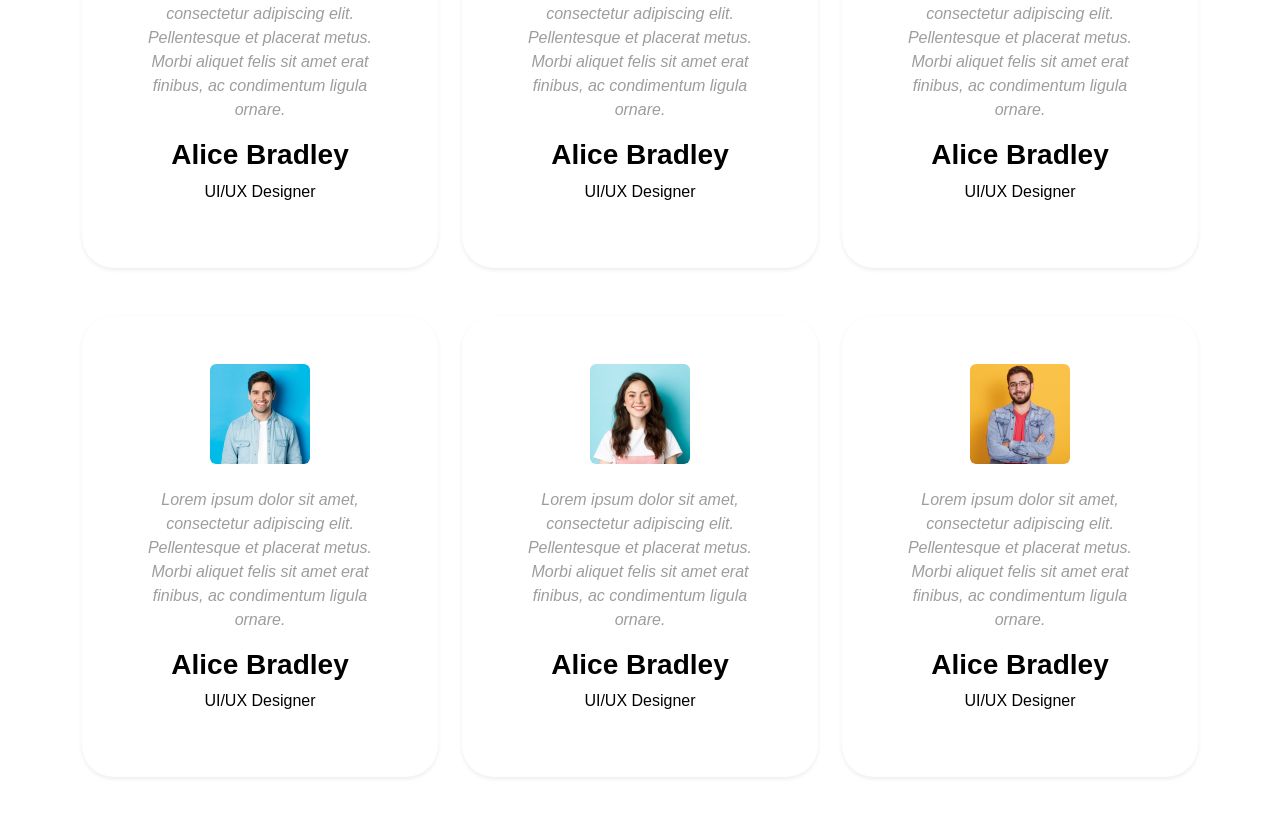
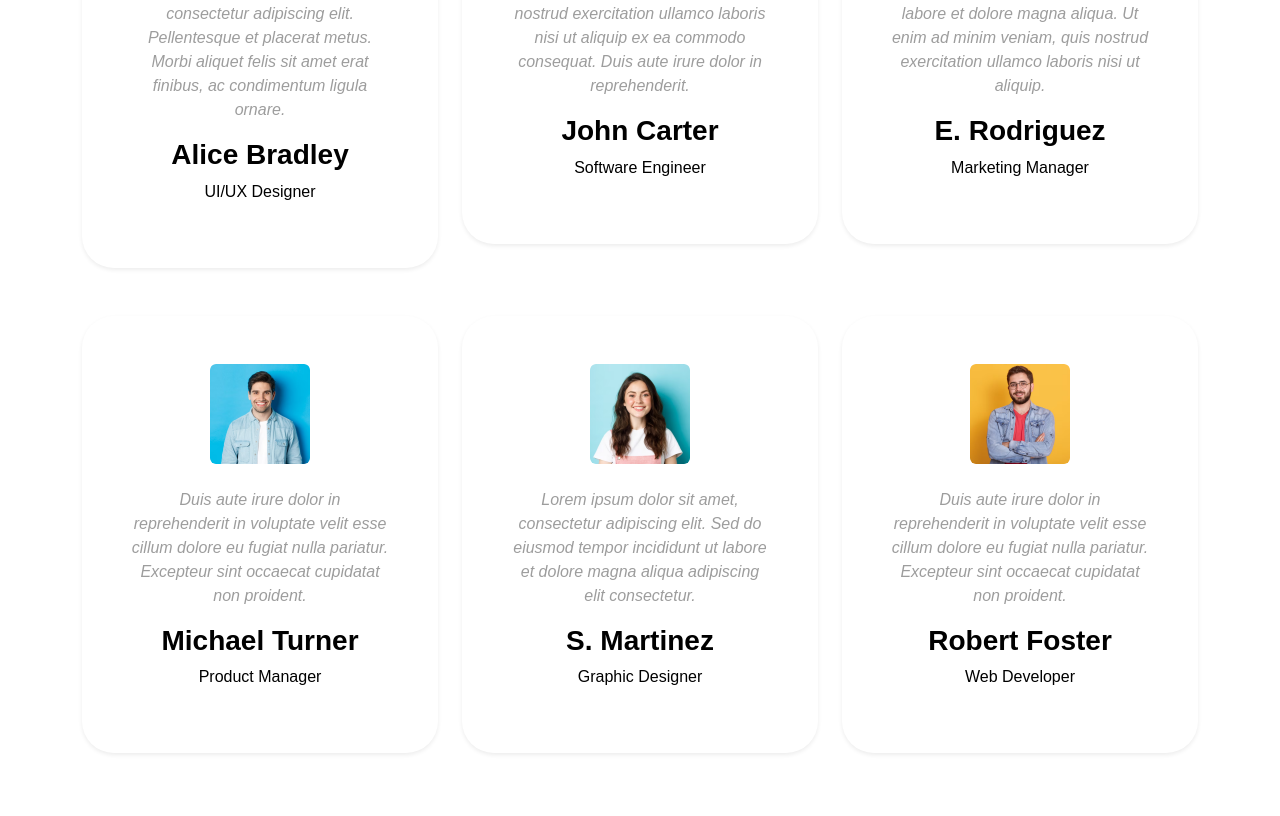
Before and after one commit to autocircled/module-14-assignment, a React (Vite) app: page /testimonials in a window 1280 px wide. Shown: the part 806-1622 px from the top of the page. Built offline with nearby package versions, Linux system fonts and the light colour scheme.

Commit message:
testimonials also done

```diff
--- /dev/null
+++ b/public/database/testimonials.json
@@ -0,0 +1,40 @@
+{
+    "data": [
+        {
+            "name": "Alice Bradley",
+            "position": "UI/UX Designer",
+            "quote": "Lorem ipsum dolor sit amet, consectetur adipiscing elit. Pellentesque et placerat metus. Morbi aliquet felis sit amet erat finibus, ac condimentum ligula ornare.",
+            "image": "/images/client-1.png"
+        },
+        {
+            "name": "John Carter",
+            "position": "Software Engineer",
+            "quote": "Ut enim ad minim veniam, quis nostrud exercitation ullamco laboris nisi ut aliquip ex ea commodo consequat. Duis aute irure dolor in reprehenderit.",
+            "image": "/images/client-2.png"
+        },
+        {
+            "name": "E. Rodriguez",
+            "position": "Marketing Manager",
+            "quote": "Sed do eiusmod tempor incididunt ut labore et dolore magna aliqua. Ut enim ad minim veniam, quis nostrud exercitation ullamco laboris nisi ut aliquip.",
+            "image": "/images/client-3.png"
+        },
+        {
+            "name": "Michael Turner",
+            "position": "Product Manager",
+            "quote": "Duis aute irure dolor in reprehenderit in voluptate velit esse cillum dolore eu fugiat nulla pariatur. Excepteur sint occaecat cupidatat non proident.",
+            "image": "/images/client-4.png"
+        },
+        {
+            "name": "S. Martinez",
+            "position": "Graphic Designer",
+            "quote": "Lorem ipsum dolor sit amet, consectetur adipiscing elit. Sed do eiusmod tempor incididunt ut labore et dolore magna aliqua adipiscing elit consectetur.",
+            "image": "/images/client-5.png"
+        },
+        {
+            "name": "Robert Foster",
+            "position": "Web Developer",
+            "quote": "Duis aute irure dolor in reprehenderit in voluptate velit esse cillum dolore eu fugiat nulla pariatur. Excepteur sint occaecat cupidatat non proident.",
+            "image": "/images/client-6.png"
+        }
+    ]
+}
--- a/src/components/Testimonials.jsx
+++ b/src/components/Testimonials.jsx
@@ -1,47 +1,21 @@
-import { useState } from 'react'
+import { useEffect, useState } from 'react'
 import '../assets/css/testimonials.css'
+import { getJsonData } from '../apiRequests/apiRequest'
 
 const Testimonials = () => {
-    const [data] = useState([
+    const [data, setData] = useState([])
 
-        {
-            name: 'Alice Bradley',
-            position: 'UI/UX Designer',
-            quote: 'Lorem ipsum dolor sit amet, consectetur adipiscing elit. Pellentesque et placerat metus. Morbi aliquet felis sit amet erat finibus, ac condimentum ligula ornare.',
-            image: '/images/client-1.png',
-        },
-        {
-            name: 'Alice Bradley',
-            position: 'UI/UX Designer',
-            quote: 'Lorem ipsum dolor sit amet, consectetur adipiscing elit. Pellentesque et placerat metus. Morbi aliquet felis sit amet erat finibus, ac condimentum ligula ornare.',
-            image: '/images/client-2.png',
-        },
-        {
-            name: 'Alice Bradley',
-            position: 'UI/UX Designer',
-            quote: 'Lorem ipsum dolor sit amet, consectetur adipiscing elit. Pellentesque et placerat metus. Morbi aliquet felis sit amet erat finibus, ac condimentum ligula ornare.',
-            image: '/images/client-3.png',
-        },
-        {
-            name: 'Alice Bradley',
-            position: 'UI/UX Designer',
-            quote: 'Lorem ipsum dolor sit amet, consectetur adipiscing elit. Pellentesque et placerat metus. Morbi aliquet felis sit amet erat finibus, ac condimentum ligula ornare.',
-            image: '/images/client-4.png',
-        },
-        {
-            name: 'Alice Bradley',
-            position: 'UI/UX Designer',
-            quote: 'Lorem ipsum dolor sit amet, consectetur adipiscing elit. Pellentesque et placerat metus. Morbi aliquet felis sit amet erat finibus, ac condimentum ligula ornare.',
-            image: '/images/client-5.png',
-        },
-        {
-            name: 'Alice Bradley',
-            position: 'UI/UX Designer',
-            quote: 'Lorem ipsum dolor sit amet, consectetur adipiscing elit. Pellentesque et placerat metus. Morbi aliquet felis sit amet erat finibus, ac condimentum ligula ornare.',
-            image: '/images/client-6.png',
-        },
+    useEffect(() => {
+        (async () => {
+            try {
+                const { data } = await getJsonData('testimonials.json')
+                setData(data['data']);
+            } catch (error) {
+                console.log(error);
+            }
+        })()
 
-    ])
+    }, [])
     return (
         <section className="testimonials py-5">
             <div className="container">
```
